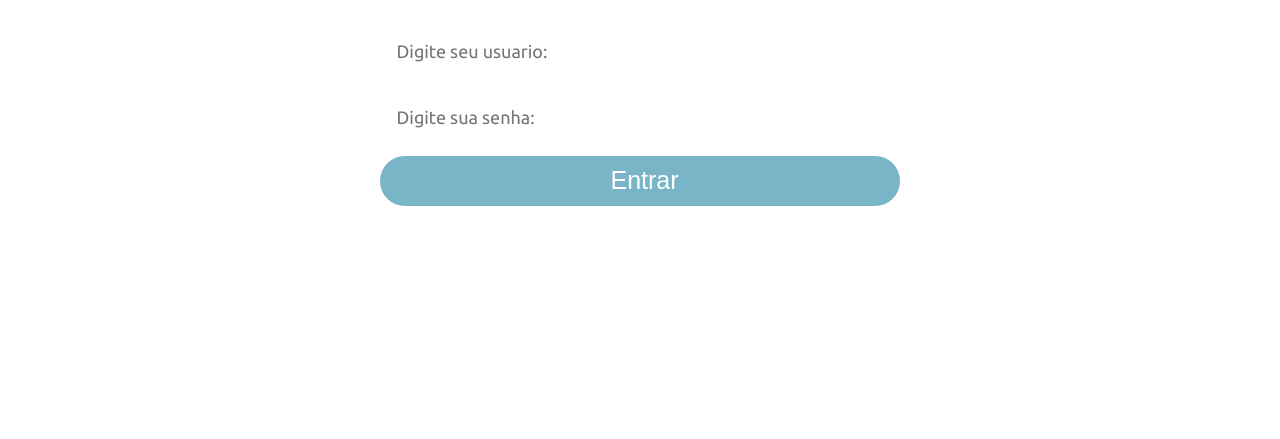
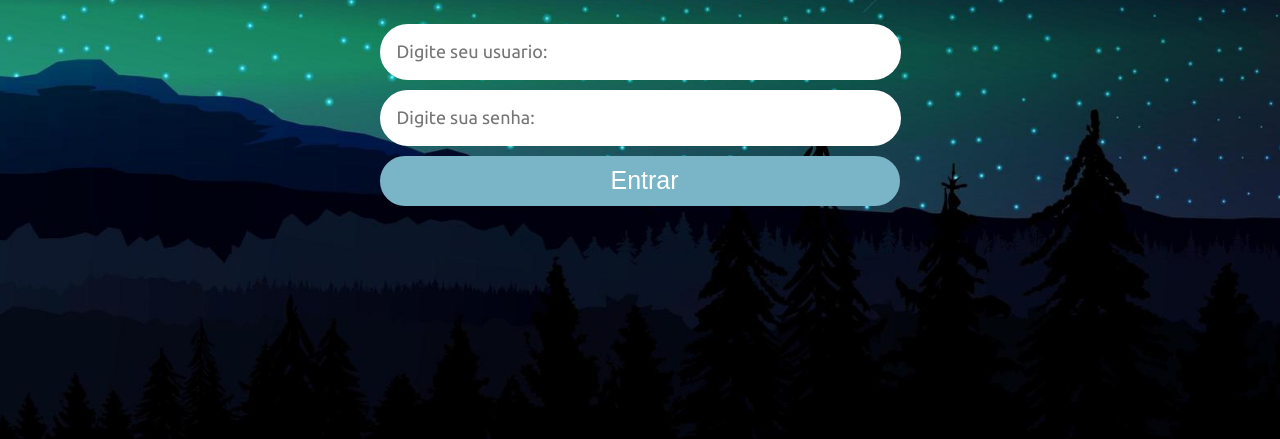
Before and after one commit to Nardoalm/oficina10-12, a plain HTML site: page index.html in a window 1280 px wide. Shown: the part 361-800 px from the top of the page. Drawn offline with Linux system fonts and the light colour scheme; files whose address does not match are found by name; a web font is replaced by a local one.

Commit message:
imagem do background arumado

```diff
--- a/css/style.css
+++ b/css/style.css
@@ -2,7 +2,7 @@
 @import url('https://fonts.googleapis.com/css2?family=BBH+Hegarty&family=Kanit:ital,wght@0,100;0,200;0,300;0,400;0,500;0,600;0,700;0,800;0,900;1,100;1,200;1,300;1,400;1,500;1,600;1,700;1,800;1,900&family=Ubuntu:ital,wght@0,300;0,400;0,500;0,700;1,300;1,400;1,500;1,700&display=swap');
 
 body {
-    background-image: url('img/paisagee.jpg');
+    background-image: url('../img/paisagee.jpg');
     background-size: cover;
     background-position: center;
     margin: 0;
```
